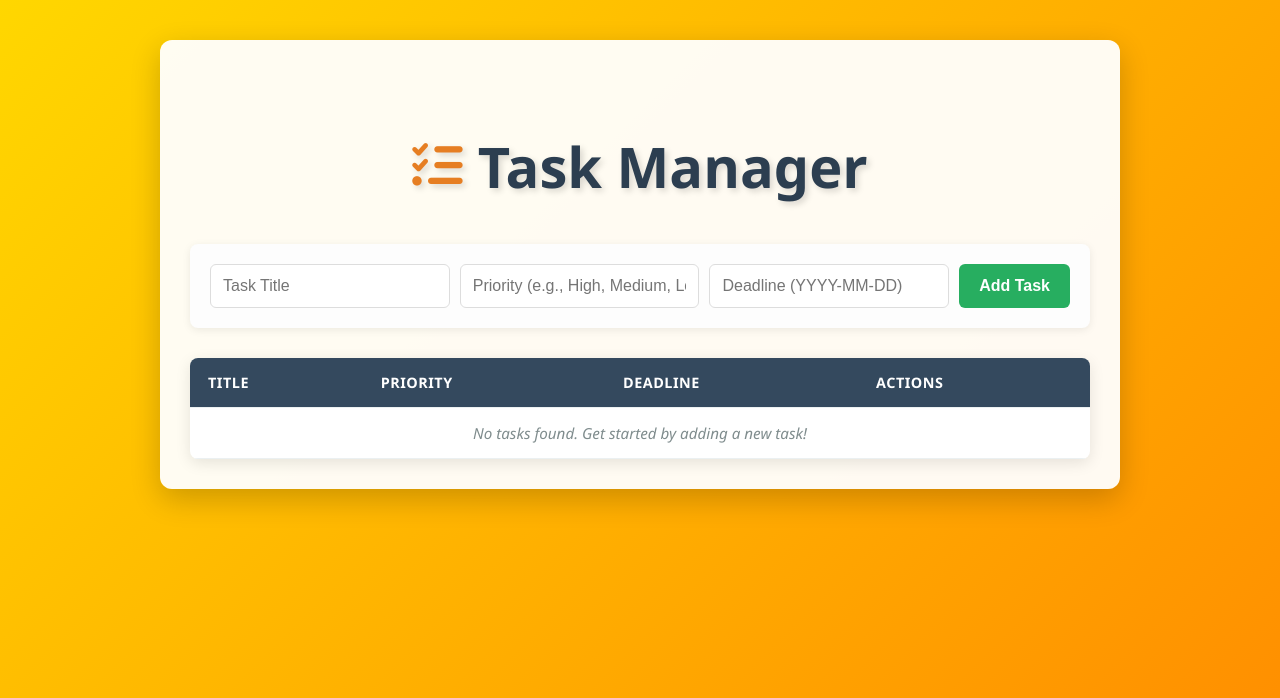
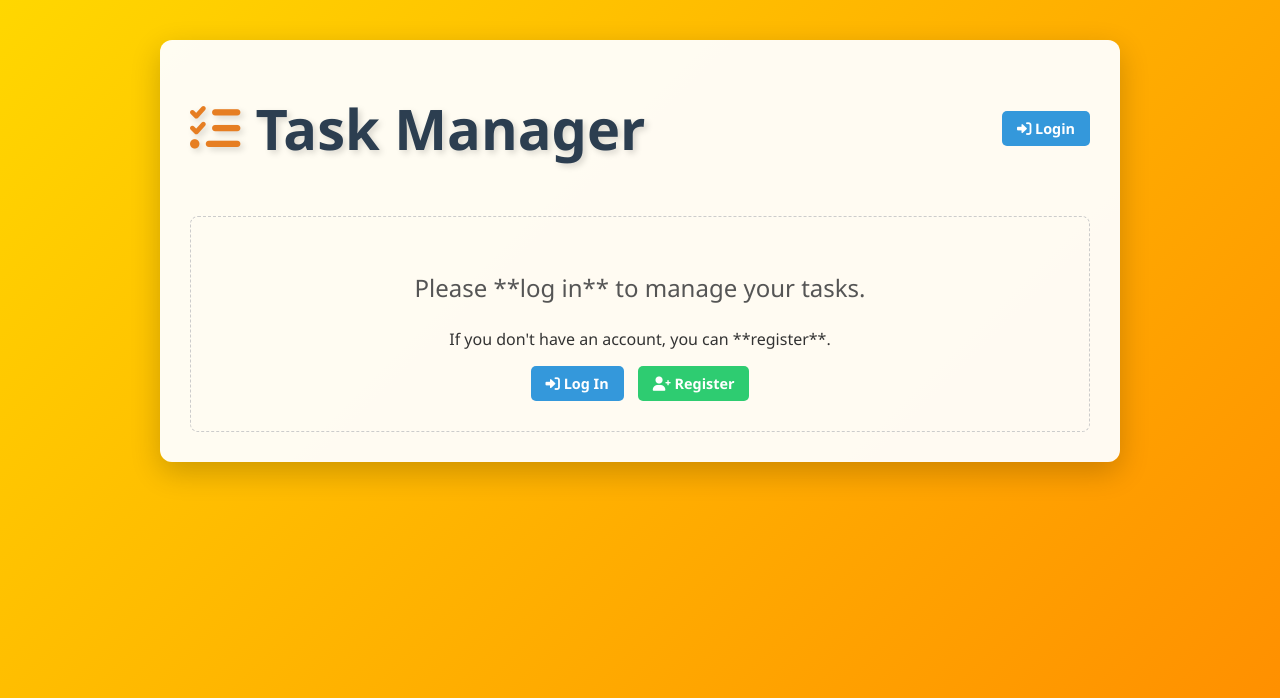
Before and after one commit to Nakul1798/Python_Demo_App, a Flask app: template templates/index.html in a window 1280 px wide. Shown: the top 698 px of the page. Run offline with Flask 3, Linux system fonts and the light colour scheme; the template is opened without the code that fills it, so the values that code supplies are empty.

Commit message:
Update index.html

```diff
--- a/templates/index.html
+++ b/templates/index.html
@@ -2,26 +2,27 @@
 <html>
 <head>
     <title>Task Manager</title>
-    <link rel="stylesheet" href="https://cdnjs.cloudflare.com/ajax/libs/font-awesome/6.0.0-beta3/css/all.min.css"> <style>
-        /* General Body Styling */
+    <link rel="stylesheet" href="https://cdnjs.cloudflare.com/ajax/libs/font-awesome/6.0.0-beta3/css/all.min.css">
+    <style>
+        /* General Body Styling - Colorful Gradient Background */
         body {
             font-family: 'Segoe UI', Tahoma, Geneva, Verdana, sans-serif;
             margin: 0;
             padding: 20px;
             background: linear-gradient(135deg, #FFD700 0%, #FF8C00 100%); /* Warm, vibrant gradient */
-            background-attachment: fixed; /* Ensures gradient covers full height */
+            background-attachment: fixed;
             color: #333;
-            min-height: 100vh; /* Ensures body takes full viewport height */
+            min-height: 100vh;
             display: flex;
             flex-direction: column;
-            align-items: center; /* Center content horizontally */
+            align-items: center;
         }
 
-        /* Container for content to give it a white background amidst the gradient */
+        /* Container for content (white background amidst the gradient) */
         .container {
             width: 100%;
-            max-width: 900px; /* Max width for readability */
-            background-color: rgba(255, 255, 255, 0.95); /* Slightly transparent white */
+            max-width: 900px;
+            background-color: rgba(255, 255, 255, 0.95);
             padding: 30px;
             border-radius: 12px;
             box-shadow: 0 10px 30px rgba(0, 0, 0, 0.2);
@@ -29,34 +30,59 @@
             margin-bottom: 20px;
         }
 
+        /* Header Area with Conditional Content */
+        .header-area {
+            display: flex;
+            justify-content: space-between;
+            align-items: center;
+            width: 100%;
+            margin-bottom: 20px;
+            padding-top: 20px;
+        }
+
         /* Large, prominent heading with an icon */
         h1 {
-            font-size: 3.5em; /* Even larger */
+            font-size: 3.5em;
             text-align: center;
-            margin-bottom: 40px;
-            color: #2c3e50; /* Darker text for contrast */
-            text-shadow: 3px 3px 6px rgba(0, 0, 0, 0.15); /* More pronounced shadow */
-            display: flex; /* Allow icon and text to align */
+            color: #2c3e50;
+            text-shadow: 3px 3px 6px rgba(0, 0, 0, 0.15);
+            display: flex;
             align-items: center;
-            justify-content: center;
-            gap: 15px; /* Space between icon and text */
-            padding-top: 20px; /* Space from top of container */
+            gap: 15px;
+            margin: 0; /* Important: reset margin to fit in flex container */
+            padding: 0; /* Important: reset padding */
         }
 
         h1 i {
-            color: #e67e22; /* Color for the icon */
-            font-size: 0.9em; /* Adjust icon size relative to text */
+            color: #e67e22;
+            font-size: 0.9em;
+        }
+
+        /* Flash Messages */
+        .flash-message {
+            padding: 10px;
+            margin-bottom: 10px;
+            border-radius: 4px;
+            font-weight: bold;
+            text-align: center;
+            width: 100%;
+            max-width: 900px;
+        }
+        .flash-message.info {
+            background-color: #d1ecf1;
+            color: #0c5460;
+            border: 1px solid #bee5eb;
         }
 
         /* Styling for the Add Task form */
         form {
-            background: #fdfdfd; /* Lighter background for the form */
+            background: #fdfdfd;
             padding: 20px;
             border-radius: 8px;
             box-shadow: 0 2px 8px rgba(0, 0, 0, 0.08);
             margin-bottom: 30px;
             display: flex;
-            flex-wrap: wrap; /* Allow wrapping on smaller screens */
+            flex-wrap: wrap;
             gap: 10px;
             justify-content: center;
         }
@@ -66,13 +92,13 @@
             border: 1px solid #ddd;
             border-radius: 6px;
             flex-grow: 1;
-            max-width: 250px; /* Slightly smaller input fields */
+            max-width: 250px;
             font-size: 1em;
         }
 
         button {
             padding: 12px 20px;
-            background-color: #27ae60; /* A fresh green for action */
+            background-color: #27ae60;
             color: white;
             border: none;
             border-radius: 6px;
@@ -84,7 +110,7 @@
 
         button:hover {
             background-color: #219d55;
-            transform: translateY(-1px); /* Slight lift effect */
+            transform: translateY(-1px);
         }
 
         /* Styling for the Task Table */
@@ -98,14 +124,14 @@
         }
 
         th, td {
-            padding: 15px 18px; /* More padding for better readability */
+            padding: 15px 18px;
             text-align: left;
             border-bottom: 1px solid #ebf0f1;
             font-size: 0.95em;
         }
 
         th {
-            background-color: #34495e; /* Darker header background */
+            background-color: #34495e;
             color: white;
             font-weight: bold;
             text-transform: uppercase;
@@ -117,43 +143,72 @@
             background-color: #f8fbfc;
         }
 
-        /* Styling for the Delete button link */
+        /* Styling for the Delete/Logout button link (reused for navigation) */
+        .nav-link {
+            text-decoration: none;
+            font-weight: bold;
+            padding: 8px 15px;
+            border-radius: 5px;
+            transition: all 0.3s ease;
+            font-size: 0.9em;
+            display: inline-block;
+        }
         .delete-link {
             color: #e74c3c;
-            text-decoration: none;
-            font-weight: bold;
-            padding: 6px 12px;
             border: 1px solid #e74c3c;
-            border-radius: 5px;
-            transition: all 0.3s ease;
-            font-size: 0.85em;
         }
-
         .delete-link:hover {
             background-color: #e74c3c;
             color: white;
             box-shadow: 0 2px 5px rgba(231, 76, 60, 0.3);
         }
+        .logout-btn {
+            background-color: #e74c3c;
+            color: white;
+        }
+        .logout-btn:hover {
+            background-color: #c0392b;
+        }
 
         /* Priority specific styling */
-        .priority-high {
-            color: #e74c3c; /* Red for high priority */
-            font-weight: bold;
-        }
-        .priority-medium {
-            color: #f39c12; /* Orange for medium priority */
-            font-weight: bold;
-        }
-        .priority-low {
-            color: #2ecc71; /* Green for low priority */
-        }
+        .priority-high { color: #e74c3c; font-weight: bold; }
+        .priority-medium { color: #f39c12; font-weight: bold; }
+        .priority-low { color: #2ecc71; }
     </style>
 </head>
 <body>
+
+    {% with messages = get_flashed_messages(with_categories=true) %}
+        {% if messages %}
+            {% for category, message in messages %}
+                <div class="flash-message {{ category }}">{{ message }}</div>
+            {% endfor %}
+        {% endif %}
+    {% endwith %}
+
     <div class="container">
+
+        <div class="header-area">
             <h1><i class="fas fa-tasks"></i> Task Manager</h1>
 
-        <form method="POST" action="/add">
+            {% if current_user.is_authenticated %}
+                <div style="display: flex; align-items: center; gap: 15px;">
+                    <span style="font-size: 1.1em; font-weight: bold; color: #2c3e50;">
+                        Hello, {{ current_user.username }}!
+                    </span>
+                    <a href="{{ url_for('logout') }}" class="nav-link logout-btn">
+                        <i class="fas fa-sign-out-alt"></i> Logout
+                    </a>
+                </div>
+            {% else %}
+                <a href="{{ url_for('login') }}" class="nav-link" style="background-color: #3498db; color: white;">
+                    <i class="fas fa-sign-in-alt"></i> Login
+                </a>
+            {% endif %}
+        </div>
+
+        {% if current_user.is_authenticated %}
+            <form method="POST" action="{{ url_for('add_task') }}">
                 <input type="text" name="title" placeholder="Task Title" required>
                 <input type="text" name="priority" placeholder="Priority (e.g., High, Medium, Low)" required>
                 <input type="text" name="deadline" placeholder="Deadline (YYYY-MM-DD)">
@@ -186,7 +241,7 @@
                         </td>
                         <td>{{ task.deadline or 'N/A' }}</td>
                         <td>
-                        <a href="/delete/{{ task.id }}" class="delete-link">Delete</a>
+                            <a href="{{ url_for('delete_task', id=task.id) }}" class="nav-link delete-link">Delete</a>
                         </td>
                     </tr>
                     {% endfor %}
@@ -197,6 +252,19 @@
                     {% endif %}
                 </tbody>
             </table>
+        {% else %}
+            <div style="text-align: center; margin-top: 50px; padding: 30px; border: 1px dashed #ccc; border-radius: 8px;">
+                <p style="font-size: 1.5em; color: #555;">Please **log in** to manage your tasks.</p>
+                <p>If you don't have an account, you can **register**.</p>
+                <a href="{{ url_for('login') }}" class="nav-link" style="background-color: #3498db; color: white; margin-right: 10px;">
+                    <i class="fas fa-sign-in-alt"></i> Log In
+                </a>
+                <a href="{{ url_for('register') }}" class="nav-link" style="background-color: #2ecc71; color: white;">
+                    <i class="fas fa-user-plus"></i> Register
+                </a>
+            </div>
+        {% endif %}
+
     </div>
 </body>
 </html>
```
Lines whose indentation alone changed are shown as unchanged.
